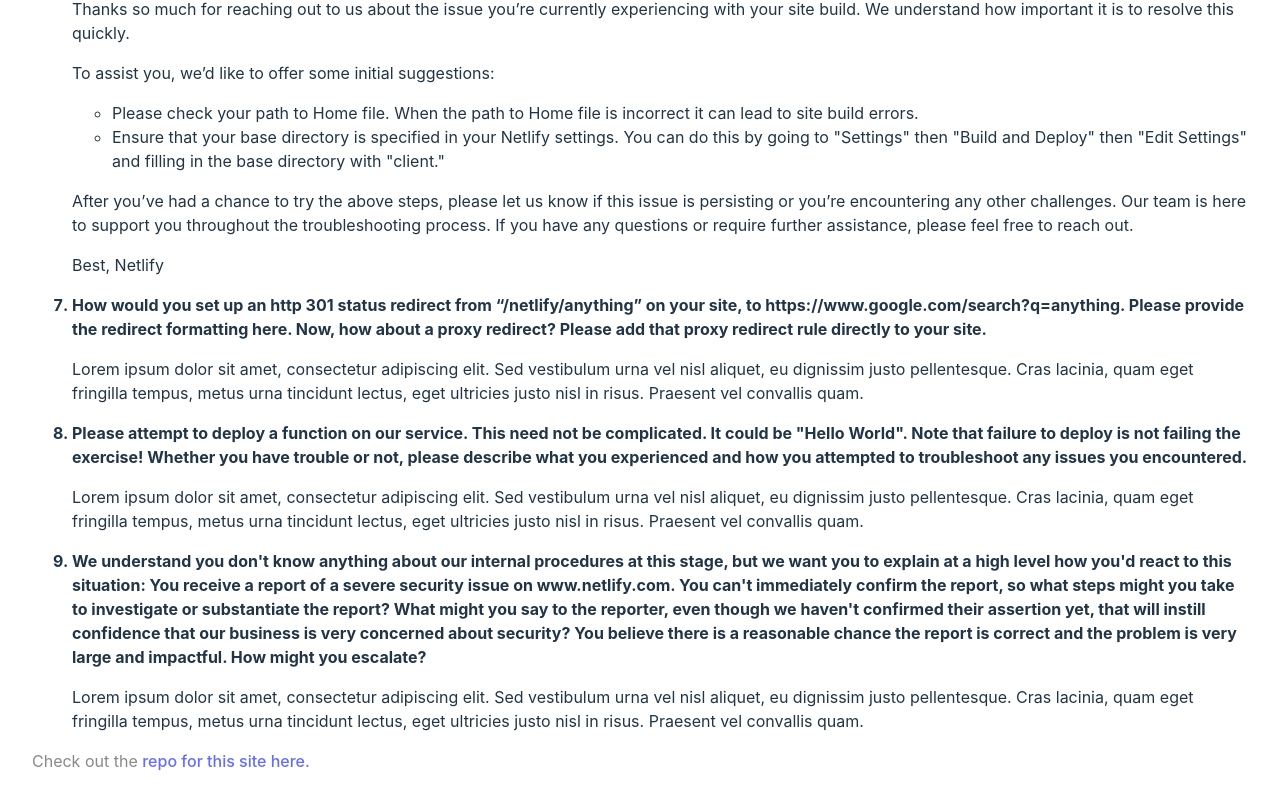
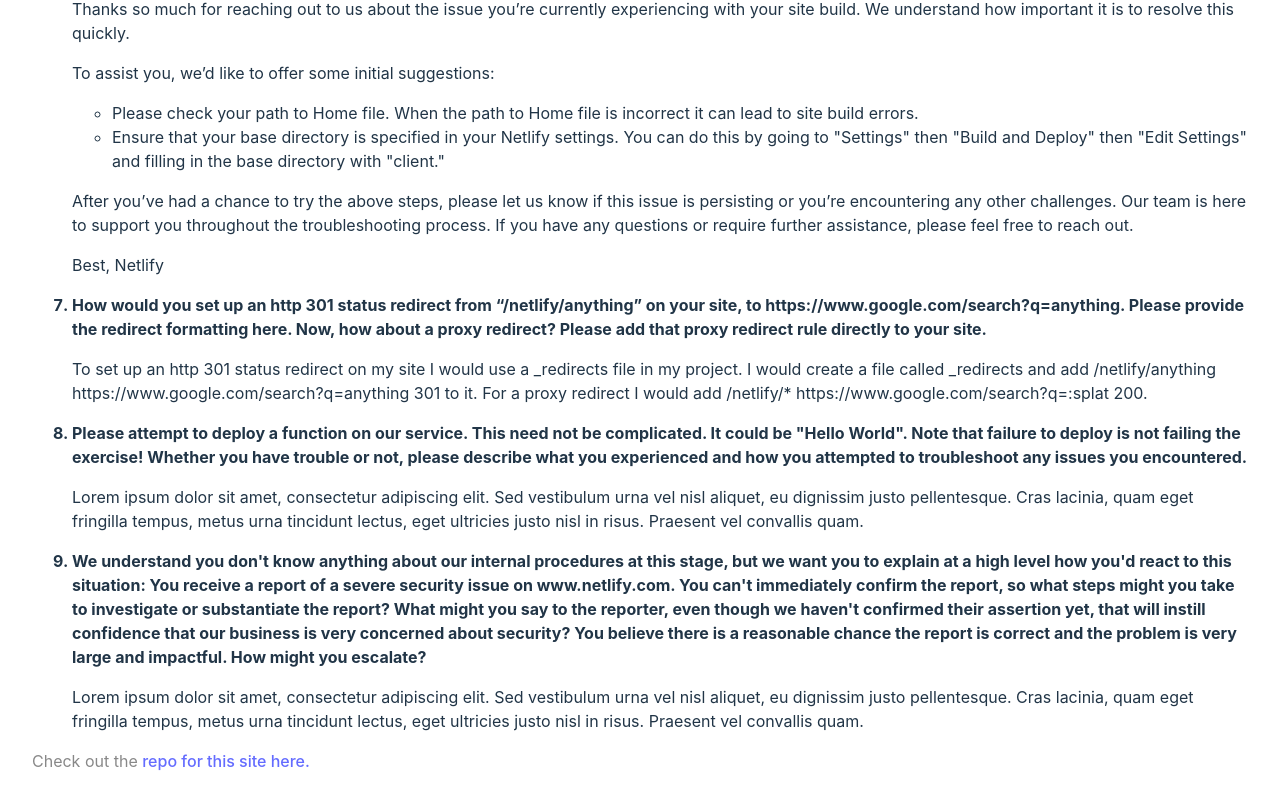
Before and after one commit to maryrobinrose/netlify, a React (Vite) app: page / in a window 1280 px wide. Shown: the part 1616-2425 px from the top of the page. Built offline with nearby package versions, Linux system fonts and the light colour scheme.

Commit message:
update question 6

```diff
--- a/src/App.jsx
+++ b/src/App.jsx
@@ -80,7 +80,7 @@
 
         <li className="question">How would you set up an http 301 status redirect from “/netlify/anything” on your site, to https://www.google.com/search?q=anything. Please provide the redirect formatting here. Now, how about a proxy redirect? Please add that proxy redirect rule directly to your site.</li>
           <p>
-            Lorem ipsum dolor sit amet, consectetur adipiscing elit. Sed vestibulum urna vel nisl aliquet, eu dignissim justo pellentesque. Cras lacinia, quam eget fringilla tempus, metus urna tincidunt lectus, eget ultricies justo nisl in risus. Praesent vel convallis quam.
+          To set up an http 301 status redirect on my site I would use a _redirects file in my project. I would create a file called _redirects and add /netlify/anything https://www.google.com/search?q=anything 301 to it. For a proxy redirect I would add /netlify/* https://www.google.com/search?q=:splat 200.
           </p>
 
         <li className="question">Please attempt to deploy a function on our service. This need not be complicated. It could be "Hello World". Note that failure to deploy is not failing the exercise! Whether you have trouble or not, please describe what you experienced and how you attempted to troubleshoot any issues you encountered.</li>
```
